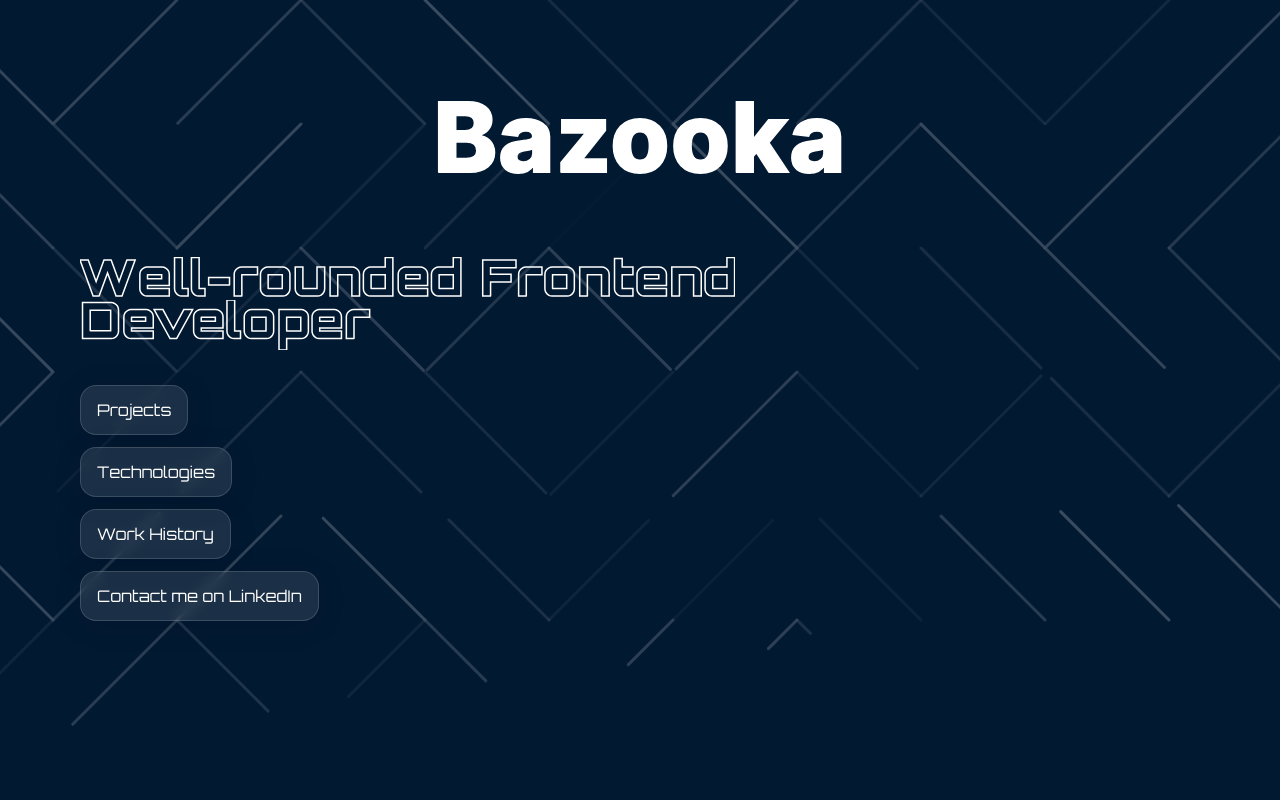
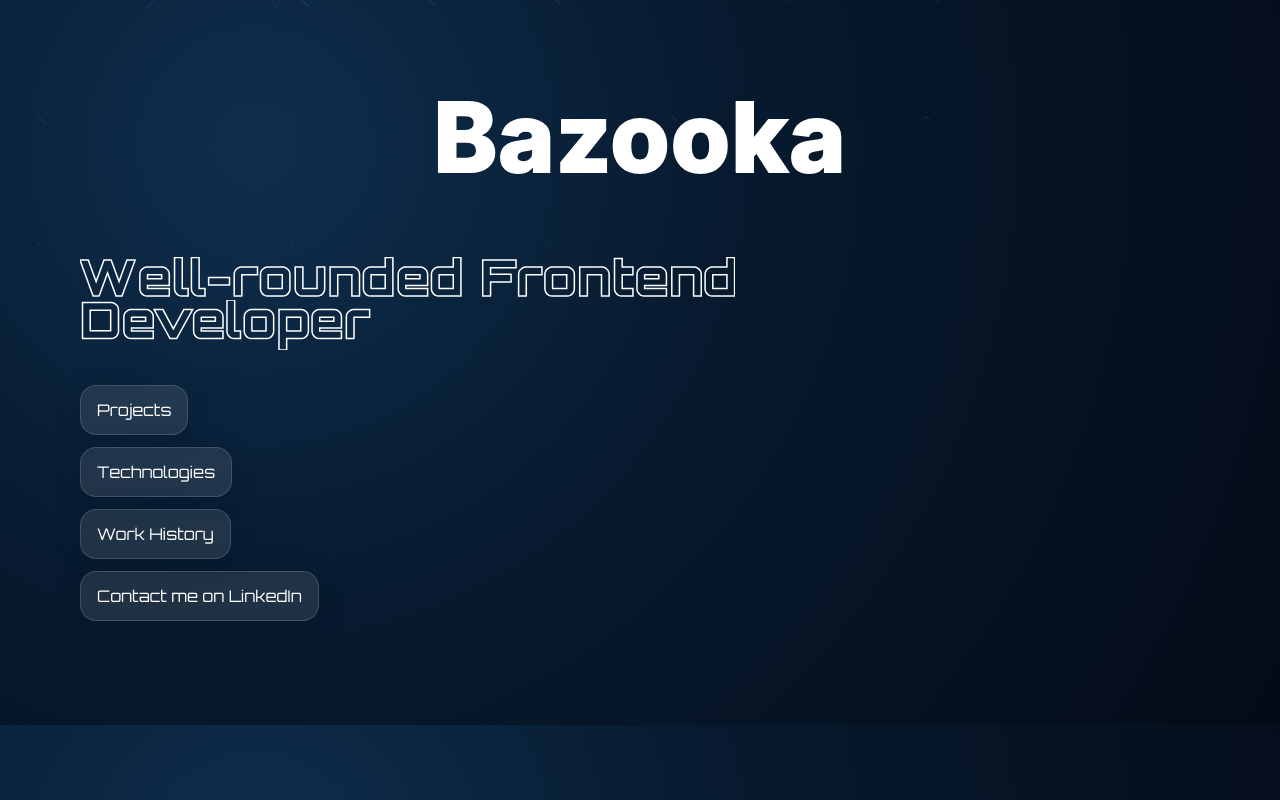
Before and after one commit to lukarostan/Bazooka, a React (Vite) app: page / in a window 1280 px wide. Built offline with nearby package versions, Linux system fonts and the light colour scheme.

Commit message:
Refresh background with Bazooka neon palette and smoother motion

```diff
--- a/src/app/globals.scss
+++ b/src/app/globals.scss
@@ -2,7 +2,7 @@
 @import url('https://fonts.googleapis.com/css2?family=Orbitron:wght@400..900&display=swap');
 
 body {
-  background: #021932;
+  background: radial-gradient(circle at 20% 20%, #0f2f4e 0%, #071a2f 40%, #040b17 100%);
   display: flex;
   flex-direction: column;
   div,
--- a/src/components/AnimatedBackground/index.tsx
+++ b/src/components/AnimatedBackground/index.tsx
@@ -5,17 +5,34 @@
 
 export default function AnimatedBackground() {
   useEffect(() => {
-    anime({
+    const lineAnimation = anime({
       targets: '.background svg g line',
-      strokeDashoffset: [anime.setDashoffset, 0.9],
-      duration: 700,
-      delay: function (_, i) {
-        return i * 10;
-      },
+      strokeDashoffset: [anime.setDashoffset, 0],
+      strokeWidth: [1.4, 2.8],
+      opacity: [0.2, 0.95],
+      easing: 'easeInOutSine',
+      duration: 1800,
+      delay: (_, i) => i * 14,
       direction: 'alternate',
       loop: true,
     });
-  });
+
+    const driftAnimation = anime({
+      targets: '.background svg',
+      translateX: [-10, 10],
+      translateY: [-8, 8],
+      scale: [1.01, 1.04],
+      easing: 'easeInOutSine',
+      duration: 12000,
+      direction: 'alternate',
+      loop: true,
+    });
+
+    return () => {
+      lineAnimation.pause();
+      driftAnimation.pause();
+    };
+  }, []);
   return (
     <div className={clsx(style.background, 'background', 'container1')}>
       <svg
@@ -27,8 +44,15 @@
         xmlnsXlink="http://www.w3.org/1999/xlink"
         preserveAspectRatio="xMidYMid slice"
         viewBox="0 0 1422 800"
-        opacity="0.37">
-        <g strokeWidth="3" stroke="hsl(0, 0%, 100%)" fill="none" strokeLinecap="round">
+        opacity="0.45">
+        <defs>
+          <linearGradient id="bazooka-bg-gradient" x1="0%" y1="0%" x2="100%" y2="100%">
+            <stop offset="0%" stopColor="#6ee7ff" />
+            <stop offset="50%" stopColor="#8b5cf6" />
+            <stop offset="100%" stopColor="#22d3ee" />
+          </linearGradient>
+        </defs>
+        <g strokeWidth="2.4" stroke="url(#bazooka-bg-gradient)" fill="none" strokeLinecap="round">
           <line x1="0" y1="0" x2="124" y2="124" opacity="0.87"></line>
           <line x1="248" y1="0" x2="124" y2="124" opacity="0.84"></line>
           <line x1="372" y1="0" x2="248" y2="124" opacity="0.72"></line>
--- a/src/components/AnimatedBackground/style.module.scss
+++ b/src/components/AnimatedBackground/style.module.scss
@@ -19,7 +19,8 @@
   align-items: center;
 
   .animBg {
-    opacity: 0.22;
+    opacity: 0.34;
+    filter: saturate(1.15) contrast(1.05);
     object-fit: cover;
     width: 100vw;
     height: 100vh;
```
